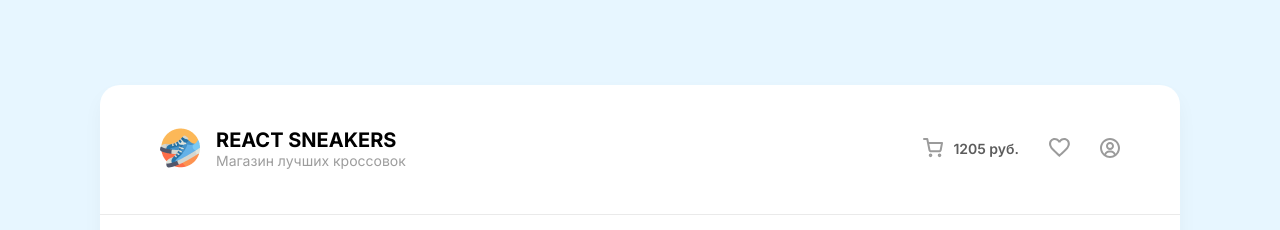
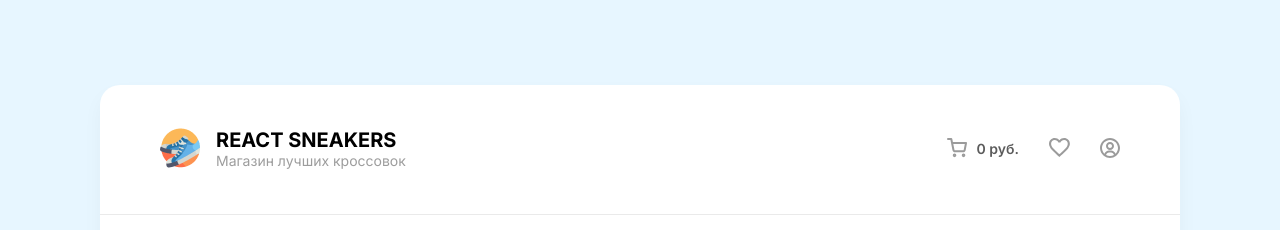
Before and after one commit to etherealelement/sneakers-app, a React (Create React App) app: page / in a window 1280 px wide. Shown: the top 230 px of the page. Built offline with nearby package versions, Linux system fonts and the light colour scheme; no server answers.

Commit message:
create: price counter on products

```diff
--- a/src/App.js
+++ b/src/App.js
@@ -16,6 +16,8 @@ export const App = () => {
   const [searchValue, setSearchValue] = useState("");
   const [cartItems, setCartItems] = useState([]);
   const [isLoading, setLoading] = useState(true);
+
+console.log(cartItems);
 
   // Получение данных с сервера
   const SERVER_URL = "https://644d1633cfdddac9709ca6b1.mockapi.io/items";
--- a/src/components/header/Header.jsx
+++ b/src/components/header/Header.jsx
@@ -1,8 +1,16 @@
-import React from "react";
+import React, { useContext, useState } from "react";
 import styles from "./header.module.scss";
 import { Link } from "react-router-dom";
+import AppContext from "../../helpers/context";
 
 function Header({onClickOpen}) {
+
+  const {cartItems} = useContext(AppContext);
+  const totalPrice = cartItems.reduce((acc,item)=>{
+    return acc += item.price
+  },0)
+
+
 	return(
 			<header className={styles.Header}>
         <Link to="/">
@@ -23,7 +31,7 @@ function Header({onClickOpen}) {
               onClick={onClickOpen}
               >
                 <Link><img src="./images/shop-icon.svg" alt="Корзина" /></Link>
-                <span className={styles.HeaderLoginSpn}>1205 руб.</span>
+                <span className={styles.HeaderLoginSpn}>{totalPrice} руб.</span>
               </div>
               <Link to="/favorites">
               <div>
```
